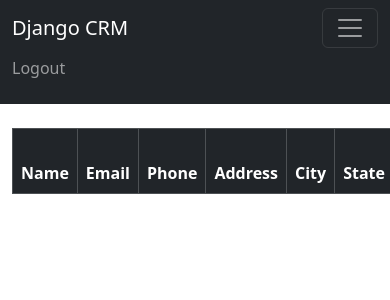
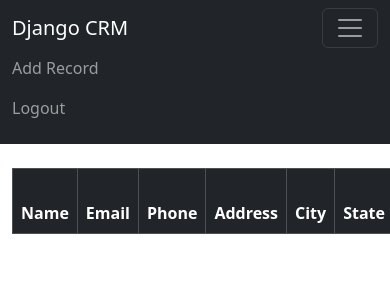
Before and after one commit to sabaul/Django-CRM, a Django app: page / in a window 390 px wide, after a click that opens the changed part; the page is wider, and only the part inside the window is pictured. Shown: the top 300 px of that part. Run offline with Django 4.2, Linux system fonts and the light colour scheme; the visitor is signed in with stand-in values (Sample User, id 1); data that the repository does not hold is empty.

Commit message:
completed the CRM

```diff
--- a/website/templates/home.html
+++ b/website/templates/home.html
@@ -33,8 +33,8 @@
           <td>{{ record.city }}</td>
           <td>{{ record.state }}</td>
           <td>{{ record.zipcode }}</td>
-          <td>{{ record.created_at}}</td>
-          <td>{{record.id}}</td>
+          <td>{{ record.created_at }}</td>
+          <td><a href="{% url 'record' record.id %}">{{ record.id }}</a></td>
       </tr>
       {% endfor %}
   {% endif %}
@@ -46,7 +46,7 @@
 
 {% else %}
 
-
+<div class="col-md-6 offset-md-3"></div>
 <h1>Login</h1>
 <br/>
 <form method="POST" action="{%url 'home' %}">
--- a/website/templates/navbar.html
+++ b/website/templates/navbar.html
@@ -8,6 +8,9 @@
         <ul class="navbar-nav me-auto mb-2 mb-lg-0">
 
             {% if user.is_authenticated %}
+                <li class="nav-item">
+                    <a class="nav-link" href="{% url 'add_record' %}">Add Record</a>
+                </li>
                 <li class="nav-item">
                     <a class="nav-link" href="{% url 'logout' %}">Logout</a>
                 </li>
--- a/website/urls.py
+++ b/website/urls.py
@@ -6,4 +6,8 @@ urlpatterns = [
     # path('login/', views.login_user, name='login'),
     path('logout/', views.logout_user, name='logout'),
     path('register/', views.register_user, name='register'),
+    path('record/<int:pk>', views.customer_record, name='record'),
+    path('delete_record/<int:pk>', views.delete_record, name='delete_record'),
+    path('add_record/', views.add_record, name='add_record'),
+    path('update_record/<int:pk>', views.update_record, name='update_record'),
 ]
--- a/website/views.py
+++ b/website/views.py
@@ -1,7 +1,7 @@
 from django.shortcuts import render, redirect
 from django.contrib.auth import authenticate, login, logout
 from django.contrib import messages
-from .forms import SignUpForm
+from .forms import SignUpForm, AddRecordForm
 from .models import Record
 
 
@@ -50,3 +50,52 @@ def register_user(request):
         form = SignUpForm()
         return render(request, 'register.html', {'form': form})
     return render(request, 'register.html', {'form': form})
+
+
+def customer_record(request, pk):
+    if request.user.is_authenticated:
+        # Look up Records
+        customer_record = Record.objects.get(id=pk)
+        return render(request, 'record.html', {'customer_record': customer_record})
+    else:
+        messages.success(request, "You Must be Logged In to View That Page...")
+        return redirect('home')
+
+
+def delete_record(request, pk):
+    if request.user.is_authenticated:
+        delete_it = Record.objects.get(id=pk)
+        delete_it.delete()
+        messages.success(request, "Record deleted succesfully...")
+        return redirect('home')
+    else:
+        messages.success(request, "You must be logged in to do that...")
+        return redirect('home')
+
+
+def add_record(request):
+    form = AddRecordForm(request.POST or None)
+    if request.user.is_authenticated:
+        if request.method == "POST":
+            if form.is_valid():
+                add_record = form.save()
+                messages.success(request, "Record Added...")
+                return redirect('home')
+        return render(request, 'add_record.html', {'form': form})
+    else:
+        messages.success(request, "You must be logged in...")
+        return redirect('home')
+
+
+def update_record(request, pk):
+    if request.user.is_authenticated:
+        current_record = Record.objects.get(id=pk)
+        form = AddRecordForm(request.POST or None, instance=current_record)
+        if form.is_valid():
+            form.save()
+            messages.success(request, "Record has been updated!")
+            return redirect('home')
+        return render(request, 'update_record.html', {'form': form})
+    else:
+        messages.success(request, "You must be logged in...")
+        return redirect('home')
```
Also changed, not shown: website/forms.py (+18 -0 lines), website/templates/add_record.html (added, +19 -0 lines), website/templates/record.html (added, +38 -0 lines), website/templates/update_record.html (added, +19 -0 lines).
